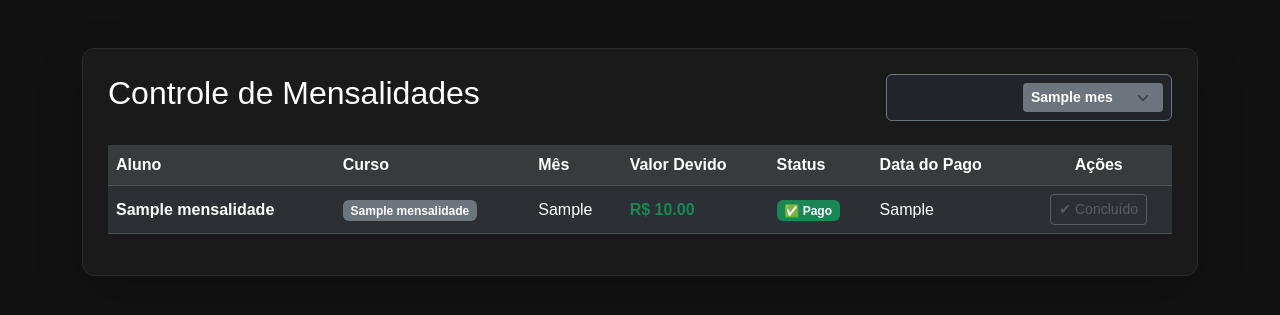
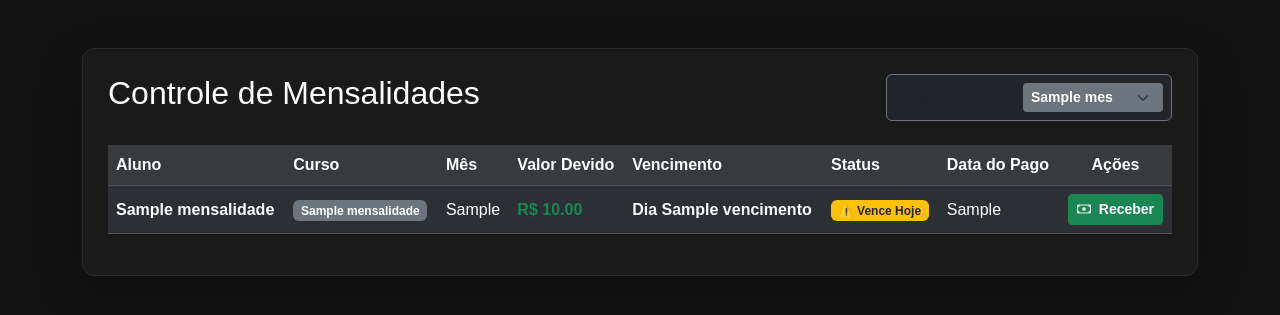
Before and after one commit to brunomoura88/music-school-manager, a Flask app: template templates/financeiro.html in a window 1280 px wide. Shown: the part 57-372 px from the top of the page. Run offline with Flask 3, Linux system fonts and the light colour scheme; the template is opened without the code that fills it: most values are stand-ins (such as "Sample title", 1, 10 or a date in 2020); some libraries are stand-ins or nearby versions.

Commit message:
Update financeiro.html

```diff
--- a/templates/financeiro.html
+++ b/templates/financeiro.html
@@ -92,7 +92,7 @@
                 <th>Curso</th>
                 <th>Mês</th>
                 <th>Valor Devido</th>
-                <th>Status</th>
+                <th>Vencimento</th> <th>Status</th>
                 <th>Data do Pago</th>
                 <th class="text-center">Ações</th>
               </tr>
@@ -100,51 +100,40 @@
             <tbody>
               {% if not mensalidades %}
               <tr>
-                <td colspan="7" class="text-center text-muted py-4">
+                <td colspan="8" class="text-center text-muted py-4">
                   Nenhuma movimentação para este mês ainda.
                 </td>
               </tr>
-              {% endif %} {% for m in mensalidades %}
+              {% endif %}
+              {% for m in mensalidades %}
               <tr>
-                <td class="fw-bold">
-                  {{ m.aluno_nome if m.aluno_nome else m[1] }}
-                </td>
+                <td class="fw-bold">{{ m.aluno_nome }}</td>
+                <td><span class="badge bg-secondary">{{ m.disciplina_nome if m.disciplina_nome else 'Geral' }}</span></td>
+                <td>{{ m.mes_competencia }}</td>
+                <td class="text-success fw-bold">R$ {{ "%.2f"|format(m.valor|float) }}</td>
+
+                <td class="fw-bold text-light">Dia {{ m.vencimento }}</td>
+
                 <td>
-                  <span class="badge bg-secondary"
-                    >{{ m.disciplina_nome if m.disciplina_nome else (m[6] if
-                    m[6] else 'Geral') }}</span
-                  >
-                </td>
-                <td>{{ m.mes_competencia if m.mes_competencia else m[2] }}</td>
-                <td class="text-success fw-bold">
-                  R$ {{ "%.2f"|format(m.valor|float if m.valor else m[3]|float)
-                  }}
-                </td>
-                <td>
-                  {% set status_m = m.status if m.status else m[4] %} {% if
-                  status_m == 'Pendente' %}
-                  <span class="badge bg-danger">⚠️ Pendente</span>
+                  {% if m.status_visual == 'Pago' %}
+                    <span class="badge bg-success">✅ Pago</span>
+                  {% elif m.status_visual == 'No Prazo' %}
+                    <span class="badge bg-info text-dark">⏳ No Prazo</span>
+                  {% elif m.status_visual == 'Vence Hoje' %}
+                    <span class="badge bg-warning text-dark">⚠️ Vence Hoje</span>
                   {% else %}
-                  <span class="badge bg-success">✅ Pago</span>
+                    <span class="badge bg-danger">🚨 Atrasado</span>
                   {% endif %}
                 </td>
-                <td>
-                  {% set dt_pago = m.data_pagamento if m.data_pagamento else
-                  m[5] %} {{ dt_pago if dt_pago else '-' }}
-                </td>
+
+                <td>{{ m.data_pagamento if m.data_pagamento else '-' }}</td>
                 <td class="text-center">
-                  {% set id_m = m.id if m.id else m[0] %} {% if status_m ==
-                  'Pendente' %}
-                  <a
-                    href="/financeiro/pagar/{{ id_m }}"
-                    class="btn btn-sm btn-success fw-bold"
-                  >
+                  {% if m.status_visual != 'Pago' %}
+                  <a href="/financeiro/pagar/{{ m.id }}" class="btn btn-sm btn-success fw-bold">
                     <i class="bi bi-cash me-1"></i> Receber
                   </a>
                   {% else %}
-                  <button class="btn btn-sm btn-outline-secondary" disabled>
-                    ✔ Concluído
-                  </button>
+                  <button class="btn btn-sm btn-outline-secondary" disabled>✔ Concluído</button>
                   {% endif %}
                 </td>
               </tr>
```
